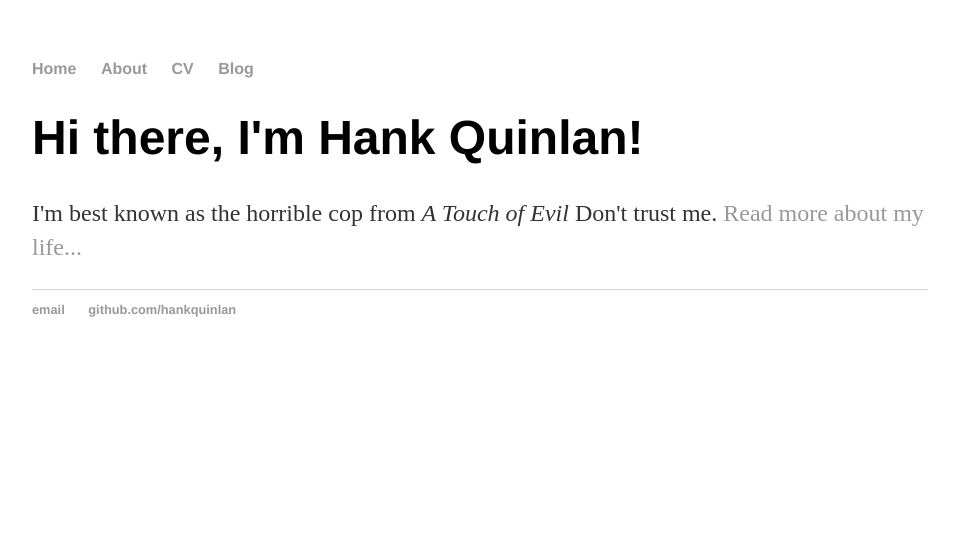
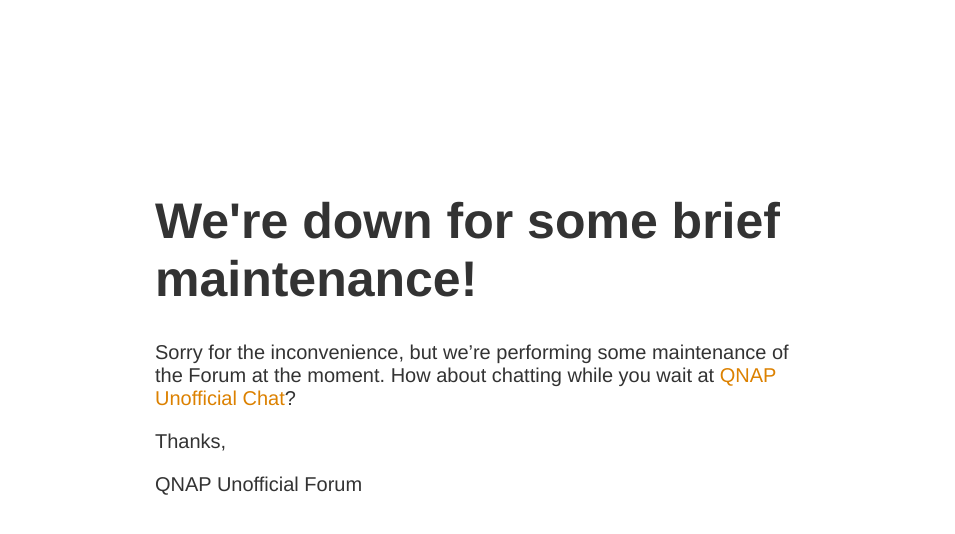
Before and after one commit to gkoerk/gkoerk.github.io, a Jekyll site: the page index.html, which Jekyll copies as it is, in a window 1280 px wide. Shown: the top 534 px of the page, without its empty margins (160-1115 px from the left). Built offline with Jekyll 4.4.1, drawn with Linux system fonts in a browser that asks for light colours.

Commit message:
Update index.html

```diff
--- a/index.html
+++ b/index.html
@@ -1,8 +1,29 @@
----
-layout: default
-title: Hank Quinlan, Horrible Cop
----
-<div class="blurb">
-	<h1>Hi there, I'm Hank Quinlan!</h1>
-	<p>I'm best known as the horrible cop from <em>A Touch of Evil</em> Don't trust me. <a href="/about">Read more about my life...</a></p>
-</div><!-- /.blurb -->
+<!DOCTYPE HTML PUBLIC "-//W3C//DTD HTML 4.01 Transitional//EN"
+        "http://www.w3.org/TR/html4/loose.dtd">
+
+<html>
+
+<head>
+    <meta http-equiv="Content-type" content="text/html;charset=UTF-8">
+    <title>Site Maintenance</title>
+    <style type="text/css">
+      body { text-align: center; padding: 150px; }
+      h1 { font-size: 50px; }
+      body { font: 20px Helvetica, sans-serif; color: #333; }
+      #article { display: block; text-align: left; width: 650px; margin: 0 auto; }
+      a { color: #dc8100; text-decoration: none; }
+      a:hover { color: #333; text-decoration: none; }
+    </style>
+
+</head>
+<body>
+    <div id="article">
+    <h1>We're down for some brief maintenance!</h1>
+    <div>
+        <p>Sorry for the inconvenience, but we’re performing some maintenance of the Forum at the moment. How about chatting while you wait at <a href="https://chat.qnapunofficial.com">QNAP Unofficial Chat</a>?</p>
+        <p>Thanks,</p>
+	<p>QNAP Unofficial Forum</p>
+    </div>
+    </div>
+</body>
+</html>
```
